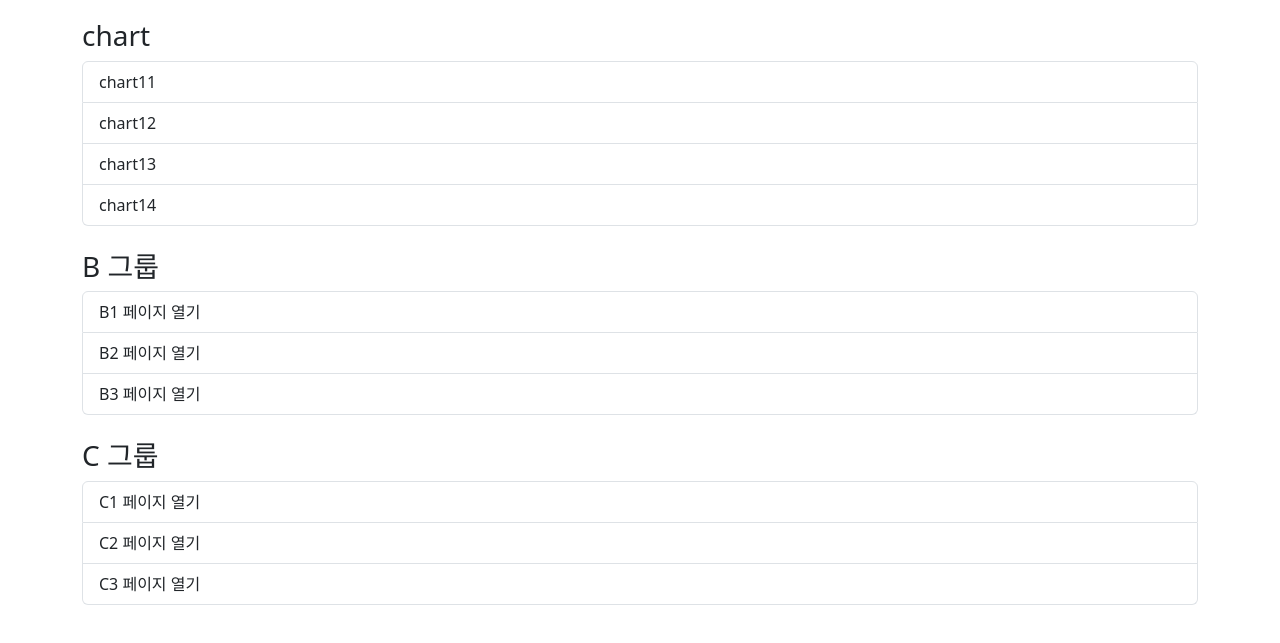
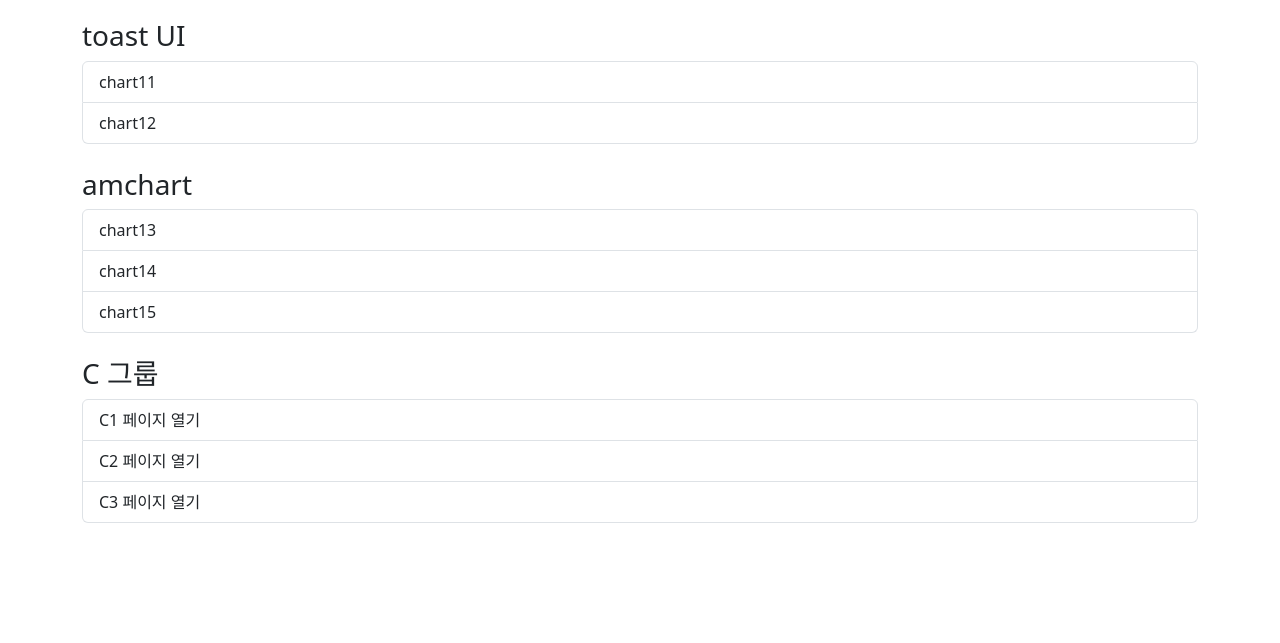
Before and after one commit to 0102734/0102734.github.io, a plain HTML site: page index.html in a window 1280 px wide. Shown: the part 101-744 px from the top of the page. Drawn offline with nearby package versions, Linux system fonts and the light colour scheme.

Commit message:
Update index.html

```diff
--- a/index.html
+++ b/index.html
@@ -13,22 +13,20 @@
 
         <!-- A 그룹 -->
         <div class="mb-4">
-            <h3>chart</h3>
+            <h3>toast UI</h3>
             <div class="list-group">
                 <a href="chart/chart11.html" target="_blank" class="list-group-item list-group-item-action">chart11</a>
                 <a href="chart/chart12.html" target="_blank" class="list-group-item list-group-item-action">chart12</a>
-                <a href="chart/chart13.html" target="_blank" class="list-group-item list-group-item-action">chart13</a>
-                <a href="chart/chart14.html" target="_blank" class="list-group-item list-group-item-action">chart14</a>
             </div>
         </div>
 
         <!-- B 그룹 -->
         <div class="mb-4">
-            <h3>B 그룹</h3>
+            <h3>amchart</h3>
             <div class="list-group">
-                <a href="b1.html" target="_blank" class="list-group-item list-group-item-action">B1 페이지 열기</a>
-                <a href="b2.html" target="_blank" class="list-group-item list-group-item-action">B2 페이지 열기</a>
-                <a href="b3.html" target="_blank" class="list-group-item list-group-item-action">B3 페이지 열기</a>
+                <a href="chart/chart13.html" target="_blank" class="list-group-item list-group-item-action">chart13</a>
+                <a href="chart/chart14.html" target="_blank" class="list-group-item list-group-item-action">chart14</a>
+                <a href="chart/chart15.html" target="_blank" class="list-group-item list-group-item-action">chart15</a>
             </div>
         </div>
 
```
